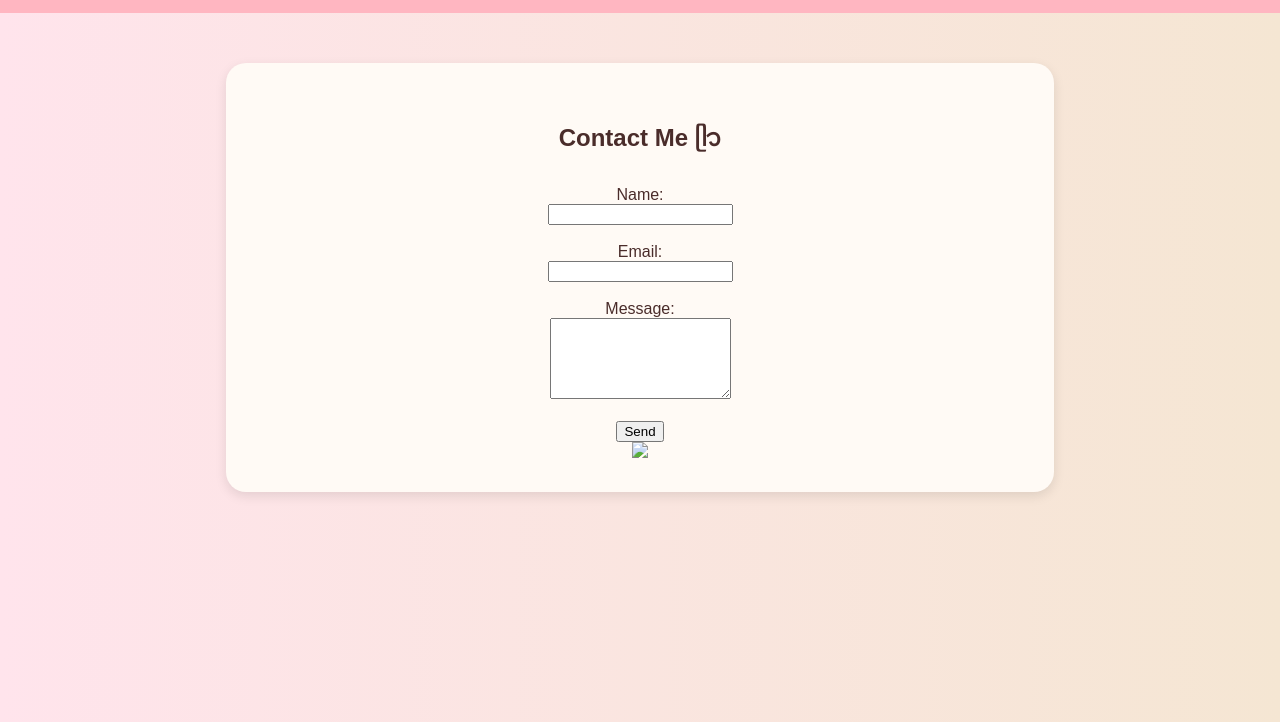
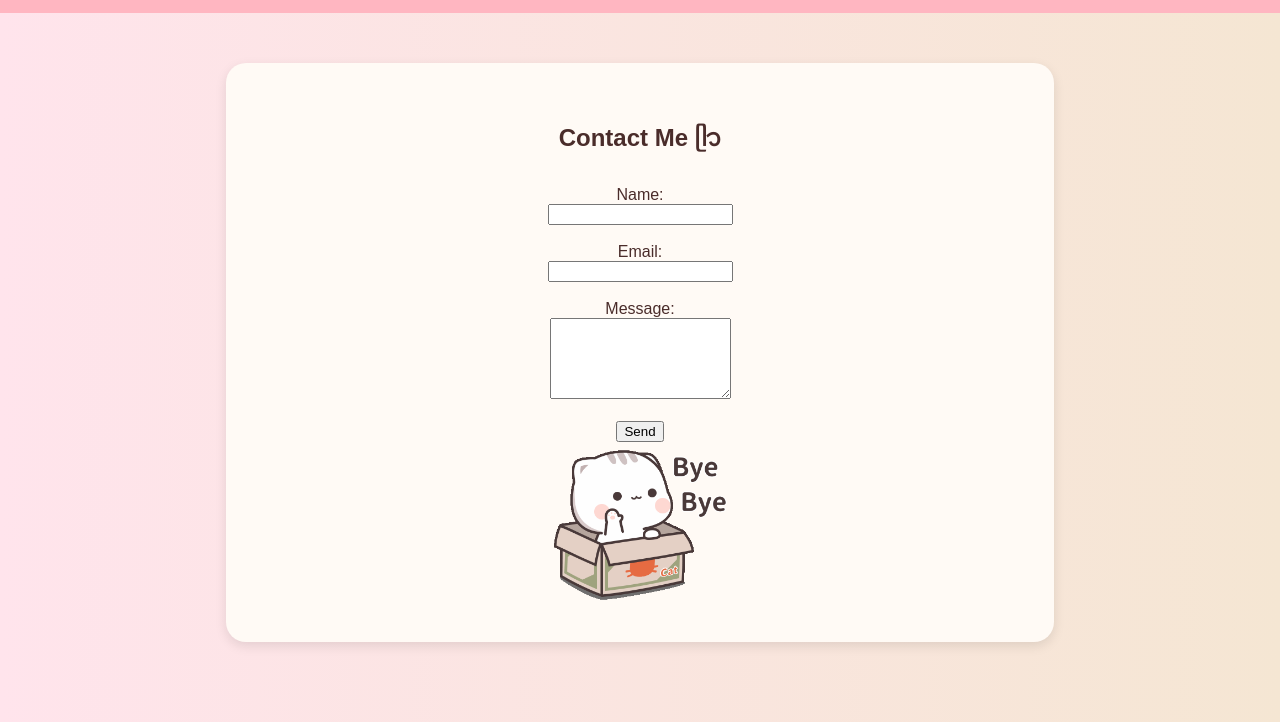
Before and after one commit to Maladeii/Portfolio-Website, a plain HTML site: page contact.html in a window 1280 px wide. Shown: the part 78-800 px from the top of the page. Drawn offline with Linux system fonts and the light colour scheme.

Commit message:
Update image source in contact.html

```diff
--- a/contact.html
+++ b/contact.html
@@ -30,7 +30,7 @@
 
         <button type="submit">Send</button>
     </form>
-    <img src="/Users/esmiadhakari/Downloads/d38e037d803ca40fd0bc4e7af59481d3.gif" width="200">
+    <img src="bye.gif" width="200">
 </div>
 
 </body>
```
